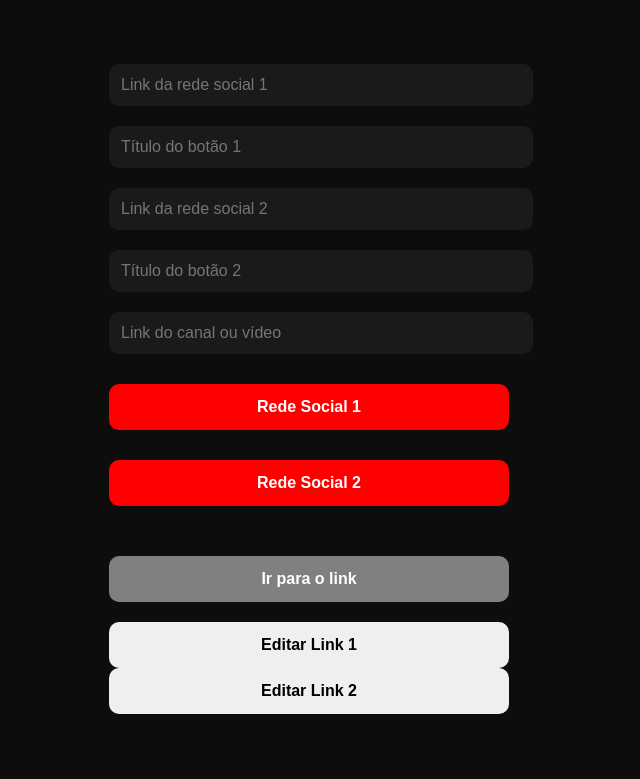
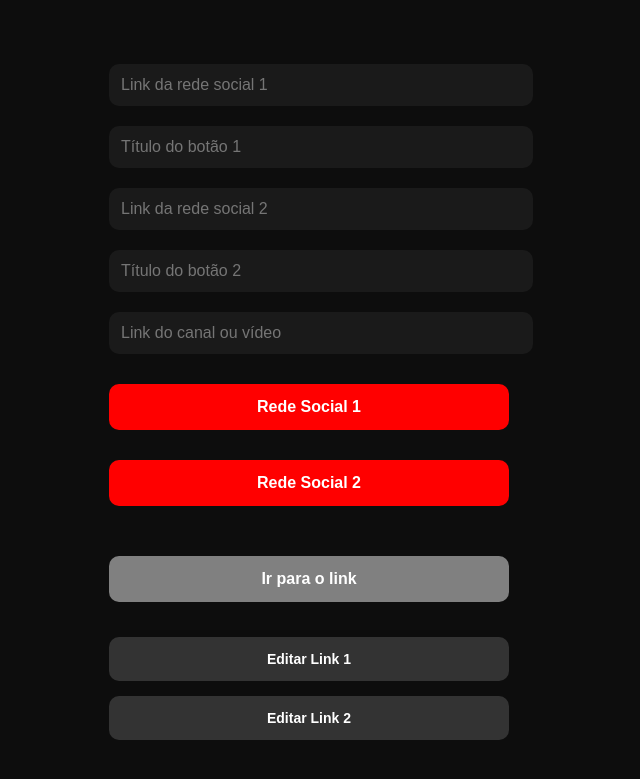
Before and after one commit to RAFAELMM2/link-bio, a plain HTML site: page index.html in a window 1280 px wide. Shown: the part 149-928 px from the top of the page, without its empty margins (331-971 px from the left). Drawn offline with Linux system fonts and the light colour scheme.

Commit message:
style.css

```diff
--- a/style.css
+++ b/style.css
@@ -78,4 +78,15 @@ button:active {
 
 #goBtn.enabled {
   background-color: green;
-    }
+}
+
+.edit-btn {
+  background-color: #333;
+  color: white;
+  font-size: 14px;
+  margin-top: 15px;
+}
+
+.edit-btn:hover {
+  background-color: #555;
+  }
```
